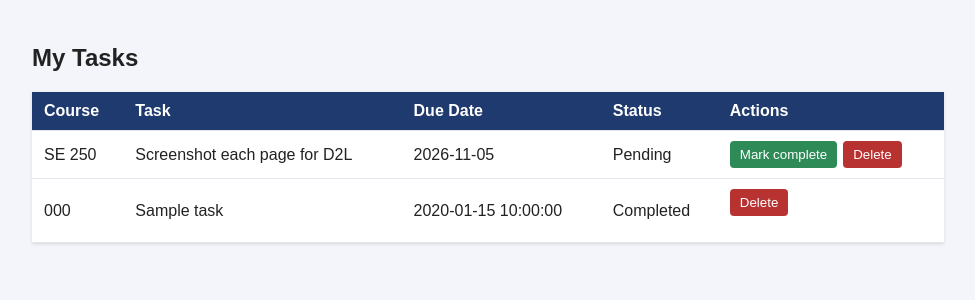
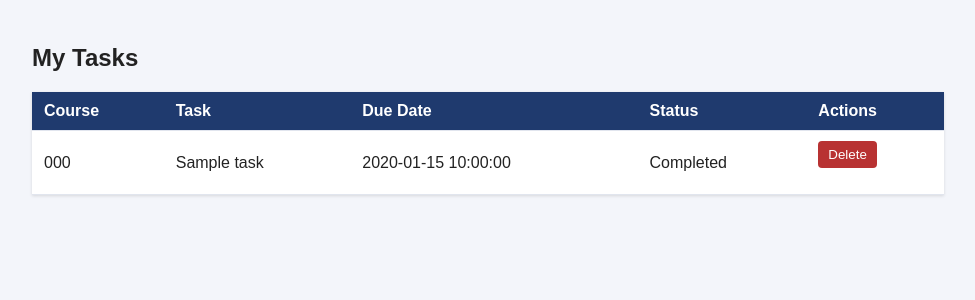
Before and after one commit to ayubsh/academic_planner, a PHP site: page /tasks.php in a window 1280 px wide. Shown: the top 300 px of the page, without its empty margins (152-1127 px from the left). Run offline with PHP 8.4, Linux system fonts and the light colour scheme; tables that the repository leaves empty or names only in its code hold one stand-in row (values such as "Sample post").

Commit message:
remove placeholder data

```diff
--- a/tasks.php
+++ b/tasks.php
@@ -24,6 +24,7 @@ $row_count = mysqli_num_rows($result);
 
 <h2>My Tasks</h2>
 
+<?php if ($row_count > 0): ?>
 <table class="data-table">
     <tr>
         <th>Course</th>
@@ -31,16 +32,6 @@ $row_count = mysqli_num_rows($result);
         <th>Due Date</th>
         <th>Status</th>
         <th>Actions</th>
-    </tr>
-    <tr>
-        <td>SE 250</td>
-        <td>Screenshot each page for D2L</td>
-        <td>2026-11-05</td>
-        <td>Pending</td>
-        <td class="actions">
-            <button type="button" class="button-small">Mark complete</button>
-            <button type="button" class="button-small button-danger">Delete</button>
-        </td>
     </tr>
       <?php while ($row = mysqli_fetch_assoc($result)) { ?>
         <tr>
@@ -50,12 +41,12 @@ $row_count = mysqli_num_rows($result);
             <td><?php echo $row["completed"] ? "Completed" : "Pending"; ?></td>
             <td class="actions">
                 <?php if (!$row["completed"]): ?>
-                <form action="handlers/update_task.php" method="post">
+                <form action="update_task.php" method="post">
                     <input type="hidden" name="id" value="<?php echo (int) $row["id"]; ?>">
                     <button type="submit" class="button-small">Mark complete</button>
                 </form>
                 <?php endif; ?>
-                <form action="handlers/delete_task.php" method="post" onsubmit="return confirm('Delete this task?');">
+                <form action="delete_task.php" method="post" onsubmit="return confirm('Delete this task?');">
                     <input type="hidden" name="id" value="<?php echo (int) $row["id"]; ?>">
                     <button type="submit" class="button-small button-danger">Delete</button>
                 </form>
@@ -63,5 +54,9 @@ $row_count = mysqli_num_rows($result);
         </tr>
         <?php } ?>
 </table>
+<?php else: ?>
+    <p>No tasks yet. <a href="task_form.php">Add your first task</a>.</p>
+<?php endif; ?>
+
 
 </main>
```
